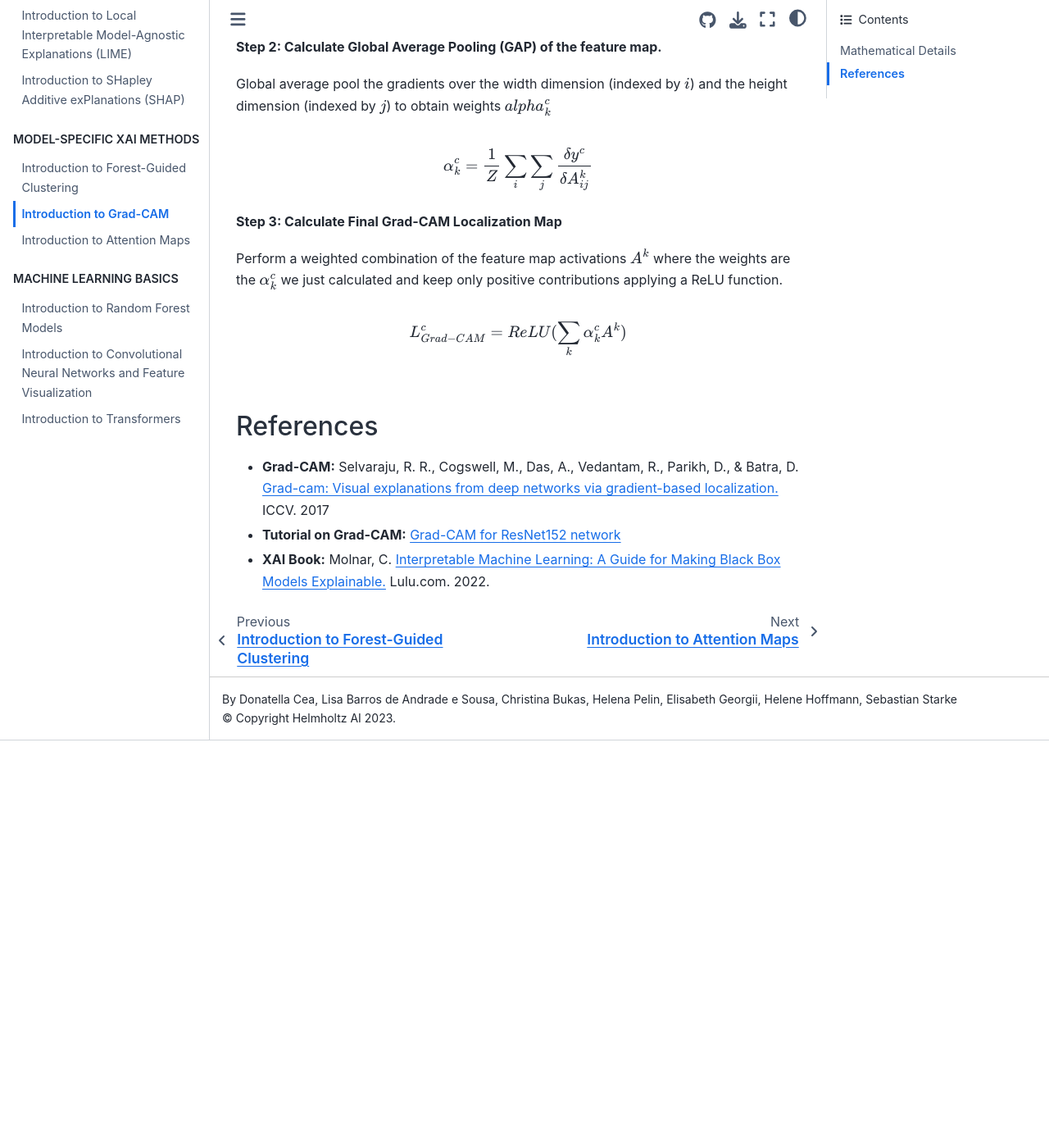
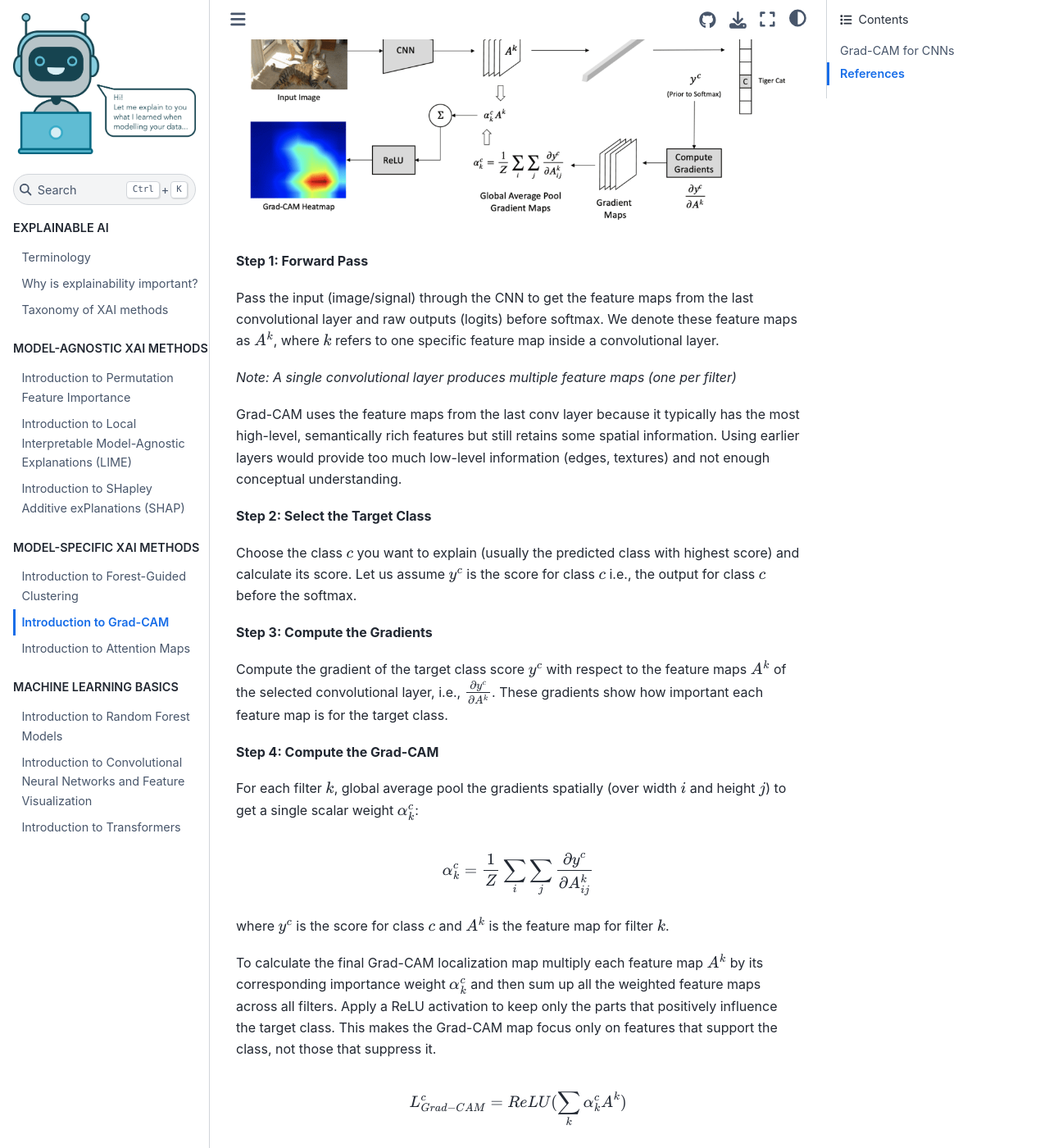
Before and after one commit to HelmholtzAI-Consultants-Munich/XAI-Tutorials, a Sphinx documentation site: the page built from docs/source/_model_specific_xai/Grad-CAM.rst, in a window 1280 px wide and 1400 px high, scrolled down 952 px. Shown: the whole window at 82% size. Built offline with Sphinx 7.4.7 and the Sphinx Book theme 1.1.4, drawn with Linux system fonts in a browser that asks for light colours; before the commit the page ends 1855 px from its top, so only the background shows below that; some of the changed text lies outside the part shown.

Commit message:
add description and figure

```diff
--- a/docs/source/_model_specific_xai/Grad-CAM.rst
+++ b/docs/source/_model_specific_xai/Grad-CAM.rst
@@ -14,28 +14,67 @@ In summary, Grad-CAM is an explainability technique that visually highlights the
 Grad-CAM works by computing the gradients of the model's output with respect to the feature maps in the final convolutional layer,
 effectively revealing which parts of the image the model 'looks at' when making a prediction.
 
-Mathematical Details
-----------------------
 
+Grad-CAM for CNNs
+--------------------
+
+We now show you how to compute Grad-CAM localization maps for a trained CNN model.
+The figure below summarizes all steps:
+
+.. figure:: ../_figures/grad_cam.png
+
+
+**Step 1: Forward Pass**
+
+Pass the input (image/signal) through the CNN to get the feature maps from the last convolutional layer
+and raw outputs (logits) before softmax. We denote these feature maps as :math:`A^k`,
+where :math:`k` refers to one specific feature map inside a convolutional layer.
+
+*Note: A single convolutional layer produces multiple feature maps (one per filter)*
+
+Grad-CAM uses the feature maps from the last conv layer because it typically has the
+most high-level, semantically rich features but still retains some spatial information.
+Using earlier layers would provide too much low-level information (edges, textures) and
+not enough conceptual understanding.
+
+**Step 2: Select the Target Class**
+
+Choose the class :math:`c` you want to explain (usually the predicted class with highest score) and calculate its score.
 Let us assume :math:`y^c` is the score for class :math:`c` i.e., the output for class :math:`c` before the softmax.
 
-**Step 1: Computing Gradient**
+**Step 3: Compute the Gradients**
 
-Compute the gradient of :math:`y^c` with respect to the feature map activation :math:`A^k` of a convolution layer i.e., :math:`\frac {\delta y^c}{\delta A^k}`
+Compute the gradient of the target class score :math:`y^c` with respect to the feature maps :math:`A^k` of
+the selected convolutional layer, i.e., :math:`\frac{\partial y^c}{\partial A^k}`.
+These gradients show how important each feature map is for the target class.
 
-**Step 2: Calculate Global Average Pooling (GAP) of the feature map.**
 
-Global average pool the gradients over the width dimension (indexed by $i$) and the height dimension (indexed by $j$) to obtain weights ${\alpha_k^c}$
+**Step 4: Compute the Grad-CAM**
+
+For each filter :math:`k`, global average pool the gradients spatially (over width :math:`i` and height :math:`j`)
+to get a single scalar weight :math:`\alpha_k^c`:
 
 .. math::
-    {\alpha_k^c} = \frac {1}{Z} \sum_{i} \sum_{j} \frac {\delta y^c}{\delta A^k_{ij}}
 
-**Step 3: Calculate Final Grad-CAM Localization Map**
+   \alpha_k^c = \frac{1}{Z} \sum_{i} \sum_{j} \frac{\partial y^c}{\partial A_{ij}^k}
 
-Perform a weighted combination of the feature map activations :math:`A^k` where the weights are the :math:`{\alpha_k^c}` we just calculated and keep only positive contributions applying a ReLU function.
+where :math:`y^c` is the score for class :math:`c` and :math:`A^k` is the feature map for filter :math:`k`.
+
+To calculate the final Grad-CAM localization map multiply each feature map :math:`A^k` by its corresponding
+importance weight :math:`\alpha_k^c` and then sum up all the weighted feature maps across all filters.
+Apply a ReLU activation to keep only the parts that positively influence the target class.
+This makes the Grad-CAM map focus only on features that support the class, not those that suppress it.
 
 .. math::
-    L^c_{Grad-CAM} = ReLU (\sum_k {\alpha_k^c} A^k)
+    L^c_{Grad-CAM} = ReLU (\sum_{k} \alpha_k^c A^k)
+
+**Step 5: Post-processing**
+
+Resize the Grad-CAM map to the same spatial size as the input so it can be overlaid on the input.
+Overlay the Grad-CAM map on top of the original input, typically using a heatmap.
+The Grad-CAM highlights areas in the input that are significant for CNN's prediction of class :math:`c`,
+providing insights into what the network 'sees' as important for its decision-making.
+
 
 
 References
```
